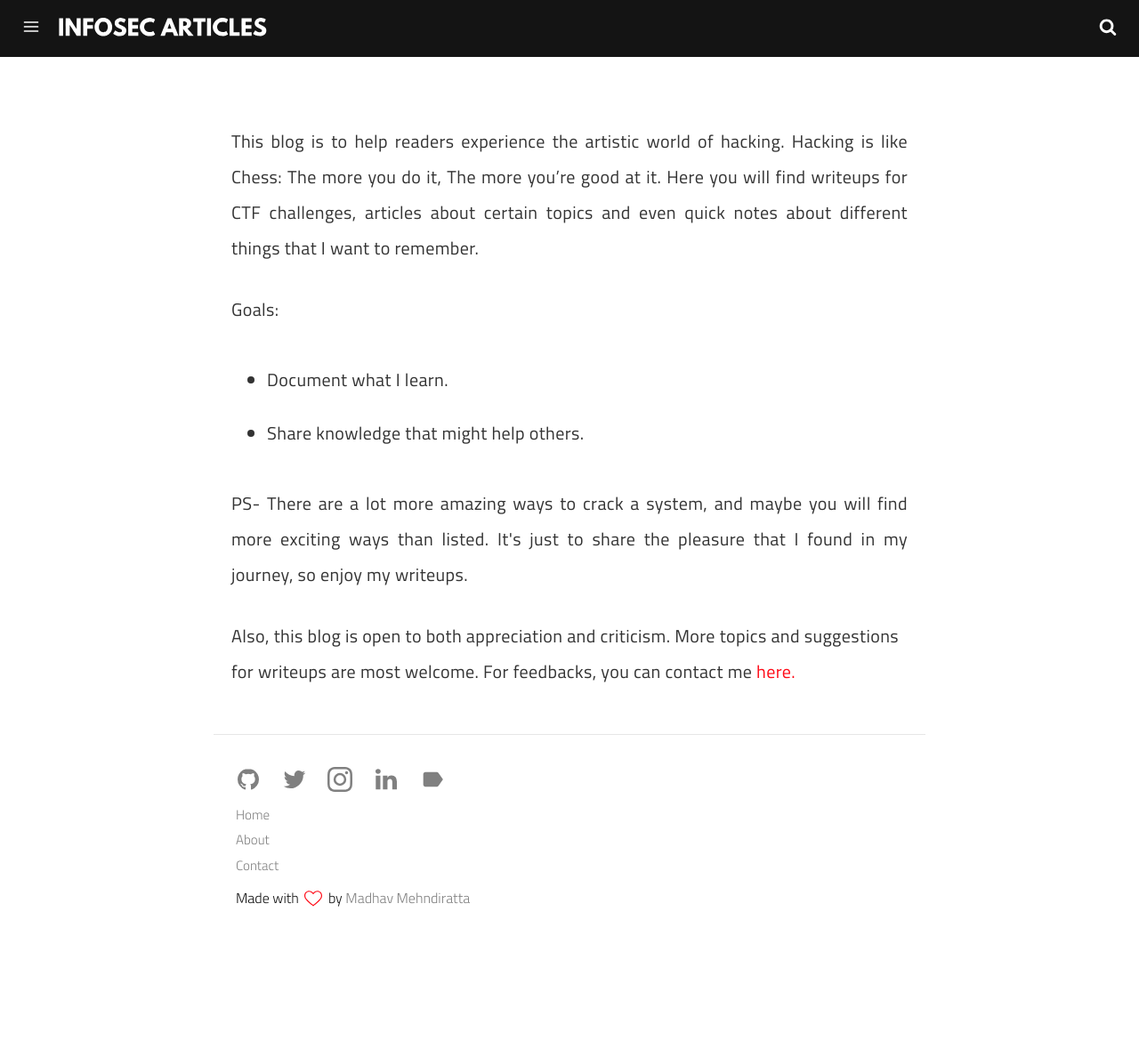
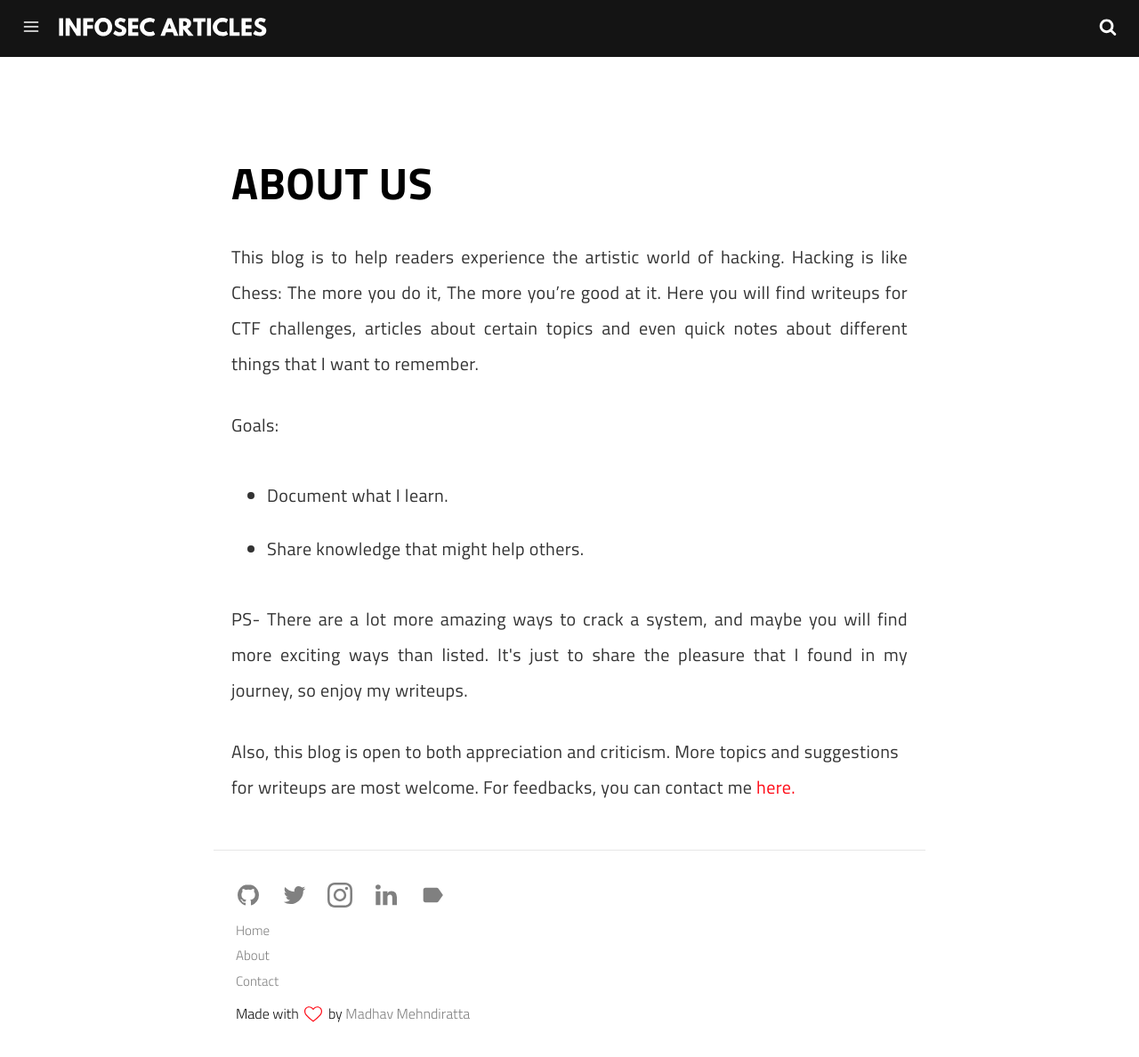
Before and after one commit to madhavmehndiratta/blog, a Jekyll site: the page built from about.md, in a window 1280 px wide and 1188 px high. Shown: the whole window at 89% size. Built offline with Jekyll 4.4.1, drawn with Linux system fonts in a browser that asks for light colours.

Commit message:
Added Title

```diff
--- a/about.md
+++ b/about.md
@@ -4,6 +4,8 @@ title: About
 description: About this Blog
 permalink: /about/
 ---
+
+<h1>ABOUT US</h1>
 <p align="justify">
 This blog is to help readers experience the artistic world of hacking. Hacking is like Chess: The more you do it, The more you’re good at it. Here you will find writeups for CTF challenges, articles about certain topics and even quick notes about different things that I want to remember.</p>
 
```
